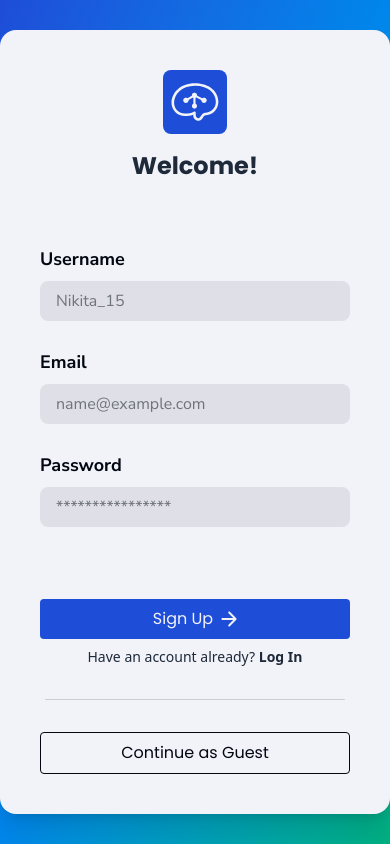
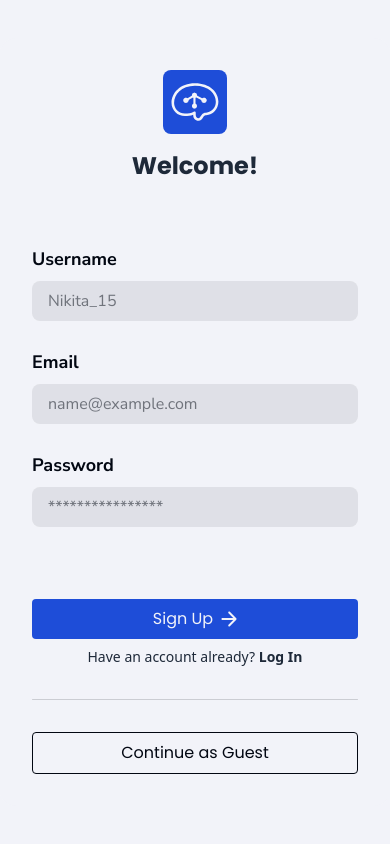
Before and after one commit to Mikadifo/CognidyFrontend, a Next.js app: page /signup in a window 390 px wide. Built offline with nearby package versions, Linux system fonts and the light colour scheme; no server answers.

Commit message:
mod: sign up responsive

```diff
--- a/src/app/(auth)/signup/page.tsx
+++ b/src/app/(auth)/signup/page.tsx
@@ -38,8 +38,8 @@ export default function SignupPage() {
   };
 
   return (
-    <div className="h-screen w-full flex items-center justify-center bg-linear-to-br from-brand via-cyan to-green">
-      <div className="bg-white text-gray-800 p-10 rounded-2xl shadow-xl w-full max-w-md">
+    <div className="h-screen w-full flex items-center justify-center bg-white sm:bg-linear-to-br sm:from-brand sm:via-cyan sm:to-green">
+      <div className="bg-white text-gray-800 rounded-2xl sm:shadow-xl w-full sm:w-[480px] p-8 sm:p-16">
         <div className="flex flex-col gap-4 mb-16">
           <Logo className="size-16 rounded-lg mx-auto" />
           <h1 className="text-2xl font-poppins text-center font-bold">
@@ -101,7 +101,7 @@ export default function SignupPage() {
           </div>
         </form>
 
-        <div className="bg-dark-16 h-[1px] rounded-full w-[300px] mx-auto my-8" />
+        <div className="bg-dark-16 h-[1px] rounded-full w-full sm:w-[300px] mx-auto my-8" />
 
         <Button variant="outline" className="w-full" type="button">
           Continue as Guest
```
